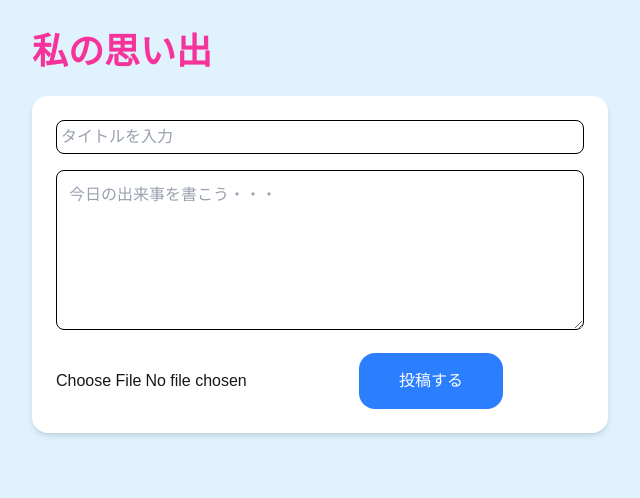
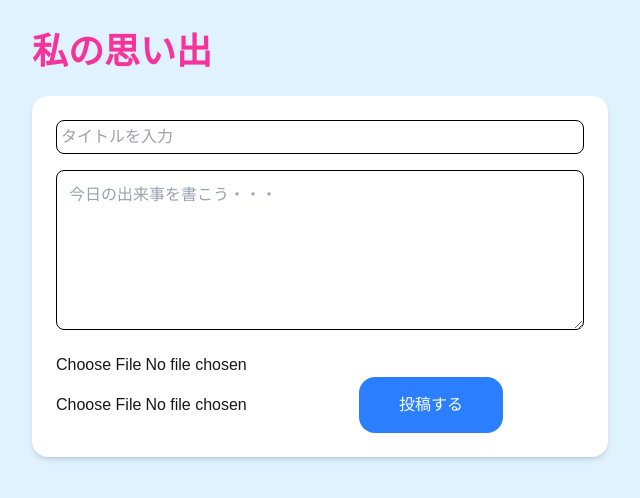
Before and after one commit to yochi513/diary-app, a Next.js app: page / in a window 1280 px wide. Shown: the top 498 px of the page, without its empty margins (0-640 px from the left). Built offline with nearby package versions, Linux system fonts and the light colour scheme.

Commit message:
動画をアップロードできるようになった

```diff
--- a/app/page.tsx
+++ b/app/page.tsx
@@ -14,24 +14,38 @@ export default function Home() //画面全体
   const [title,setTitle]= useState("");
   const [content,setContent]= useState("");
   const [image,setImage]=useState("");
+  const [video,setVideo]=useState("");
 
 const [diaries,setDiaries]= useState<
-{title:string; content:string; date:string; image:string}[]
+{
+  title:string;
+  content:string;
+  date:string;
+  image:string;
+  video:string;
+}[]
 >([]);
 
 const addDiary =()=>{
-if(title===""||content==="")return;
+
+  if(title===""||content==="")return;
+
 const newDiary={
+
 title:title,
 content: content,
 date: new Date().toLocaleDateString(),
 image:image,
+video:video,
+
 };
 setDiaries([newDiary,...diaries]);
 
 setTitle("");
 setContent("");
 setImage("");
+setVideo("");
+
 };
 const deleteDiary=(index:number)=>{
 
@@ -44,20 +58,26 @@ const deleteDiary=(index:number)=>{
   );
 setDiaries(newDiaries);
 };
+
 useEffect(()=>{
 const savedDiaries=localStorage.getItem("diaries");
 //localStorage.getItem=>保存された("  ")取得
+
 if(savedDiaries){
   setDiaries(JSON.parse(savedDiaries));
   //JSON.parse=>日記データを戻す
 }
+
 },[]);
 //[]->最初の一回だけ実行
+
 useEffect(()=>{
 localStorage.setItem(
-  "diaries",JSON.stringify(diaries));
+"diaries",JSON.stringify(diaries));
+
 },[diaries]);
-  return (
+
+return (
     <main className="min-h-screen bg-sky-100 p-8">
       <h1 className="text-4xl font-bold mb-6 text-pink-500 ">
          私の思い出
@@ -95,6 +115,19 @@ const imageUrl =URL.createObjectURL(file);
 setImage(imageUrl);
 }}
 />
+<input
+type="file"
+accept="video/*"
+
+onChange={(e)=>{
+
+const file = e.target.files?.[0];
+if(!file) return;
+const videoUrl=URL.createObjectURL(file);
+setVideo(videoUrl);
+
+}}
+/>
 
 <button
 onClick={addDiary}
@@ -119,7 +152,7 @@ className="bg-white p-5 rounded-2xl shadow-md mb-4"
   {diary.date}
 </p>
 
- {diary.image&&(
+ {diary.image &&(
 
 <img
 src={diary.image}
@@ -127,7 +160,20 @@ alt="diary image"
 className="w-full rounded-xl mb-4"
 
 />
-  )}
+)}
+
+{diary.video &&(
+
+<video
+src={diary.video}
+controls
+className="w-full rounded-xl mb-4"
+//w-full 横幅いっぱい表示
+//rounded-xl　角丸
+//mb-4　下余白
+/>
+)}
+
 <p className="text-gray-800 whitespace-pre-wrap">
   {diary.content}
 </p>
```
